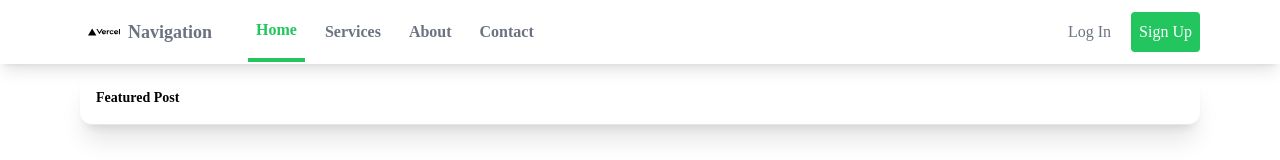
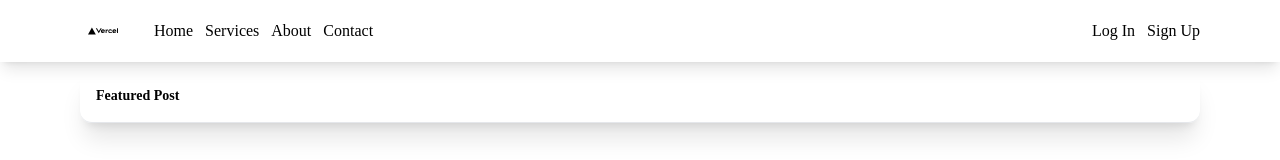
Before and after one commit to datanh98hp/my-blog-2022, a Next.js app: page / in a window 1280 px wide. Shown: the top 160 px of the page. Built offline with nearby package versions, Linux system fonts and the light colour scheme.

Commit message:
fix error

```diff
--- a/components/Header/index.js
+++ b/components/Header/index.js
@@ -2,6 +2,7 @@
 import React, { useState } from 'react'
 
 import Image from 'next/image'
+import Link from 'next/link'
 
 export default function Nav() {
     //
@@ -14,22 +15,22 @@ export default function Nav() {
                         <div>
                             {/* <!-- Website Logo --> */}
                             <a href="#" className="flex items-center py-4 px-2">
-                                <img src="/vercel.svg" alt="Logo" className="h-8 w-8 mr-2" />
-                                <span className="font-semibold text-gray-500 text-lg">Navigation</span>
+                                <Image src="/vercel.svg" alt="Logo" width={30} height={30} className="h-8 w-8 mr-2" />
+                                <span className="font-semibold text-gray-500 text-lg"></span>
                             </a>
                         </div>
                         {/* <!-- Primary Navbar items --> */}
                         <div className="hidden md:flex items-center space-x-3">
-                            <a href="" className="py-4 px-2 text-green-500 border-b-4 border-green-500 font-semibold ">Home</a>
-                            <a href="" className="py-4 px-2 text-gray-500 font-semibold hover:text-green-500 transition duration-300">Services</a>
-                            <a href="" className="py-4 px-2 text-gray-500 font-semibold hover:text-green-500 transition duration-300">About</a>
-                            <a href="" className="py-4 px-2 text-gray-500 font-semibold hover:text-green-500 transition duration-300">Contact</a>
+                            <Link href="#Home" className="py-4 px-2 text-green-500 border-b-4 border-green-500 font-semibold ">Home</Link>
+                            <Link href="#Home" className="py-4 px-2 text-gray-500 font-semibold hover:text-green-500 transition duration-300">Services</Link>
+                            <Link href="#Home" className="py-4 px-2 text-gray-500 font-semibold hover:text-green-500 transition duration-300">About</Link>
+                            <Link href="#Home" className="py-4 px-2 text-gray-500 font-semibold hover:text-green-500 transition duration-300">Contact</Link>
                         </div>
                     </div>
                     {/* <!-- Secondary Navbar items --> */}
                     <div class="hidden md:flex items-center space-x-3 ">
-                        <a href="" class="py-2 px-2 font-medium text-gray-500 rounded hover:bg-green-500 hover:text-white transition duration-300">Log In</a>
-                        <a href="" class="py-2 px-2 font-medium text-white bg-green-500 rounded hover:bg-green-400 transition duration-300">Sign Up</a>
+                        <Link href="" class="py-2 px-2 font-medium text-gray-500 rounded hover:bg-green-500 hover:text-white transition duration-300">Log In</Link>
+                        <Link href="" class="py-2 px-2 font-medium text-white bg-green-500 rounded hover:bg-green-400 transition duration-300">Sign Up</Link>
                     </div>
                     {/* <!-- Mobile menu button --> */}
                     <div className="md:hidden flex items-center">
@@ -52,10 +53,10 @@ export default function Nav() {
             {/* <!-- mobile menu --> */}
             <div className={`mobile-menu ${activeMobileMenu ? "" : "hidden"}`}>
                 <ul className="bg-slate-200 flex flex-col">
-                    <li className="active"><a href="/" className="block text-sm px-2 py-4 hover:text-white hover:bg-green-500 font-bold">Home</a></li>
-                    <li><a href="#services" className="block text-sm px-2 py-4 hover:text-white hover:bg-green-500  transition duration-300">Services</a></li>
-                    <li><a href="#about" className="block text-sm px-2 py-4 hover:text-white hover:bg-green-500  transition duration-300">About</a></li>
-                    <li><a href="#contact" className="block text-sm px-2 py-4 hover:text-white hover:bg-green-500  transition duration-300">Contact Us</a></li>
+                    <li className="active"><Link href="/" className="block text-sm px-2 py-4 hover:text-white hover:bg-green-500 font-bold">Home</Link></li>
+                    <li><Link href="#services" className="block text-sm px-2 py-4 hover:text-white hover:bg-green-500  transition duration-300">Services</Link></li>
+                    <li><Link href="#about" className="block text-sm px-2 py-4 hover:text-white hover:bg-green-500  transition duration-300">About</Link></li>
+                    <li><Link href="#contact" className="block text-sm px-2 py-4 hover:text-white hover:bg-green-500  transition duration-300">Contact Us</Link></li>
                 </ul>
                 <ul className='more-inf flex flex-row justify-evenly p-3'>
                     <li>Facebook</li>
```
